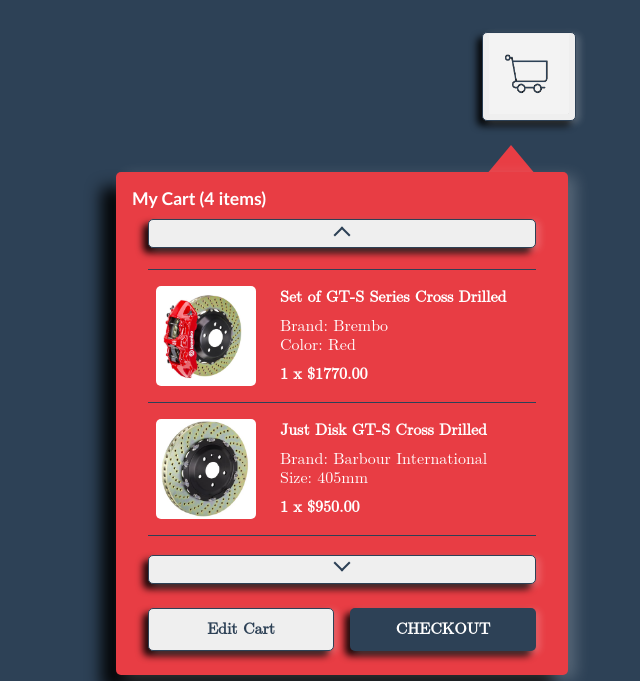
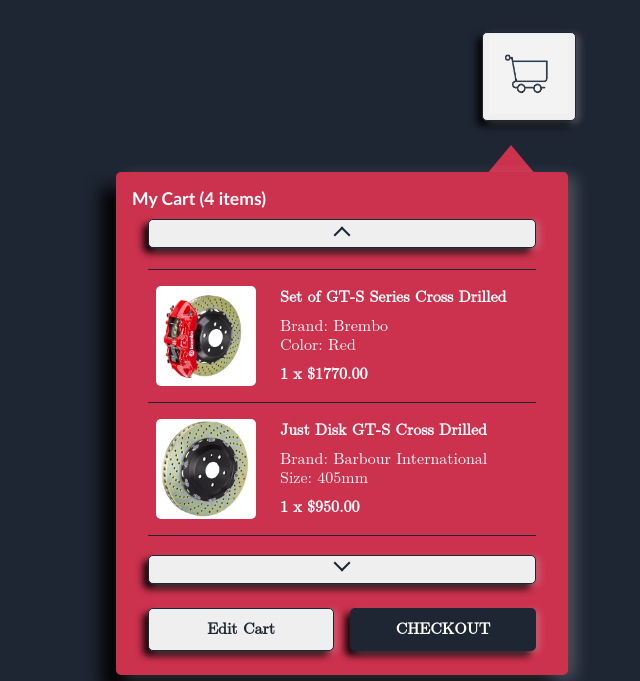
Before and after one commit to carevick/carevick-shoppingCart.github.io, a website: page src/index.html in a window 1280 px wide. Both pictures are taken after a click on the button 1169 px from the left and 76 px from the top of the page. Shown: the top 681 px of the page, without its empty margins (640-1280 px from the left). Drawn offline with Linux system fonts and the light colour scheme.

Commit message:
main: style update

```diff
--- a/src/css/style.css
+++ b/src/css/style.css
@@ -3,7 +3,7 @@
 }
 
 body {
-  background-color: #2d4156;
+  background-color: #1e2633;
   color: #ffffff;
   font-family: math;
   margin-right: 4rem;
@@ -38,13 +38,13 @@ main {
   height: 0;
   border-left: 25px solid transparent;
   border-right: 25px solid transparent;
-  border-bottom: 30px solid #e83d44;
+  border-bottom: 30px solid #cc314d;
   margin-right: 2.5rem;
   margin-bottom: -0.7rem;
 }
 
 .cart-items {
-  background-color: #e83d44;
+  background-color: #cc314d;
   box-shadow:
     8px 4px 15px rgba(255, 255, 255, 0.2),
     -15px 15px 15px rgba(0, 0, 0, 0.9);
@@ -67,7 +67,7 @@ nav {
 }
 
 .arrow {
-  border: solid #2d4156;
+  border: solid #1e2633;
   border-width: 0 2px 2px 0;
   display: inline-block;
   padding: 5px;
@@ -93,7 +93,7 @@ ul {
 }
 
 .last-ul-item {
-  border-bottom: 1px solid #2d4156;
+  border-bottom: 1px solid #1e2633;
 }
 
 ul::-webkit-scrollbar {
@@ -106,7 +106,7 @@ nav ul li {
   grid-template-columns: 1fr 2fr;
   grid-template-rows: repeat(3, 1fr);
   align-items: center;
-  border-top: 1px solid #2d4156;
+  border-top: 1px solid #1e2633;
   padding: 0.5rem;
 }
 
@@ -131,7 +131,7 @@ p {
 button {
   font-family: math;
   font-weight: bold;
-  border: 1px solid #2d4156;
+  border: 1px solid #1e2633;
   border-radius: 5px;
   cursor: pointer;
   box-shadow:
@@ -141,14 +141,14 @@ button {
 
 header button:hover {
   border-radius: 5px;
-  outline: 3px ridge #e83d44;
+  outline: 3px ridge #cc314d;
   transition: 0.1s ease-in-out;
 }
 
 main button:hover {
   background-color: #c4cbd1;
   border-radius: 5px;
-  outline: 2px groove #1d2e38;
+  outline: 2px groove #2d4156;
   transition: 0.2s ease-in-out;
 }
 
@@ -162,7 +162,7 @@ main button:hover {
 }
 
 .button-final {
-  color: #2d4156;
+  color: #1e2633;
   padding: 0.7rem;
   margin: 0 0.5rem;
   font-size: 1rem;
@@ -170,13 +170,13 @@ main button:hover {
 }
 
 .button-final-2 {
-  background-color: #2d4156;
+  background-color: #1e2633;
   color: #ffffff;
   border: none;
 }
 
 .button-final-2:hover {
-  background-color: #1d2e38;
+  background-color: #2d4156;
   transition: 0.2s ease-in-out;
 }
 
@@ -313,14 +313,14 @@ button:active {
 
 /* Color Theme Swatches in Hex */
 .Primary-Color-Theme--1-hex {
-  color: #e83d44;
+  color: #cc314d;
 }
 .Primary-Color-Theme--2-hex {
-  color: #2d4156;
+  color: #1e2633;
 }
 .Primary-Color-Theme--3-hex {
   color: #c4cbd1;
 }
 .Primary-Color-Theme--4-hex {
-  color: #1d2e38;
+  color: #1e2633;
 }
```
